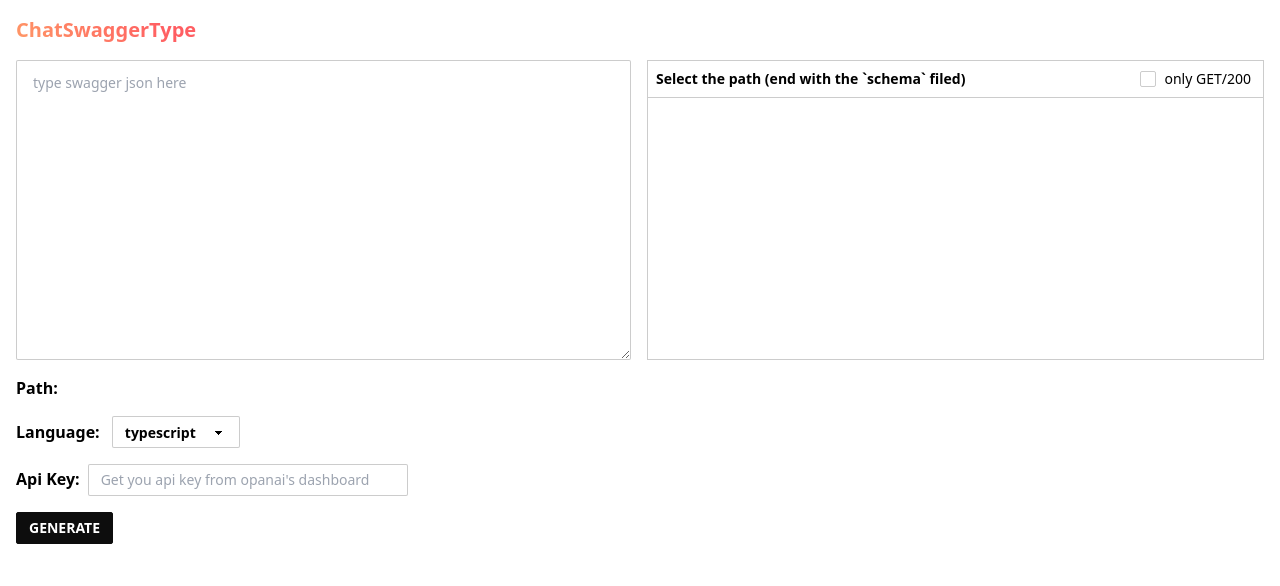
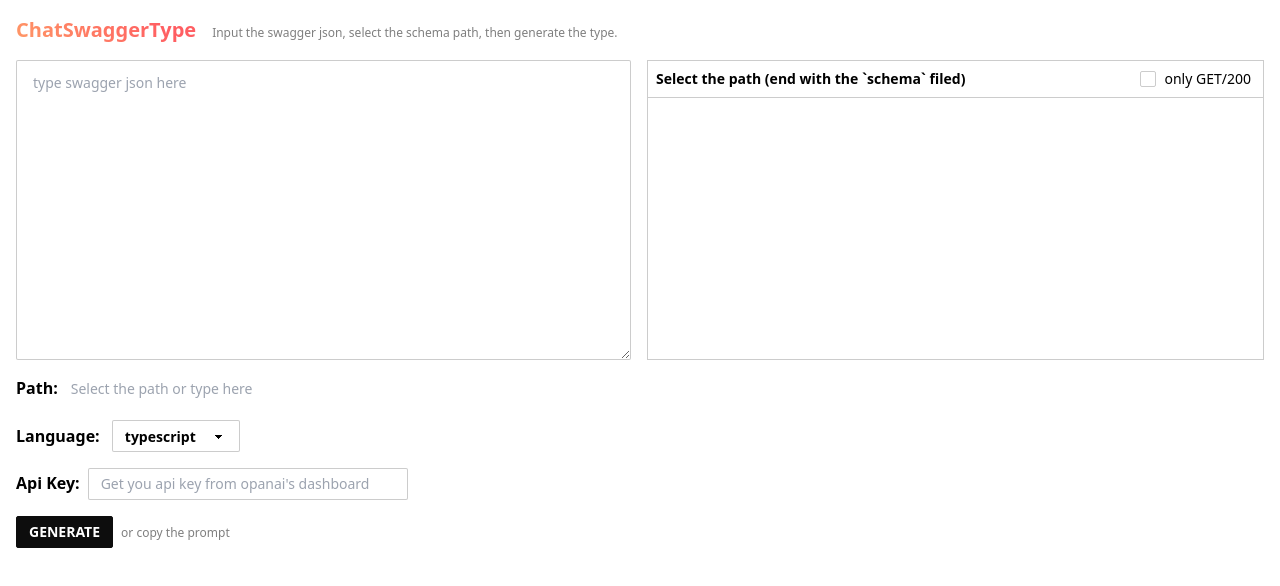
Before and after one commit to taterboom/ChatSwaggerType, a Next.js app: page / in a window 1280 px wide. Shown: the top 586 px of the page. Built offline with nearby package versions, Linux system fonts and the light colour scheme.

Commit message:
⚡️ update prompt

```diff
--- a/package.json
+++ b/package.json
@@ -13,6 +13,7 @@
     "@types/react": "18.0.29",
     "@types/react-dom": "18.0.11",
     "classnames": "^2.3.2",
+    "copy-to-clipboard": "^3.3.3",
     "daisyui": "^2.51.5",
     "eslint": "8.36.0",
     "eslint-config-next": "13.2.4",
@@ -24,6 +25,7 @@
     "react-dom": "18.2.0",
     "react-markdown": "^8.0.6",
     "react-syntax-highlighter": "^15.5.0",
+    "react-textarea-autosize": "^8.4.1",
     "typescript": "5.0.2"
   },
   "devDependencies": {
--- a/src/app/globals.css
+++ b/src/app/globals.css
@@ -43,9 +43,17 @@
   @apply space-y-4
 }
 
+.logo {
+  @apply flex gap-4 items-baseline
+}
+
 .title {
   background: -webkit-linear-gradient(45deg, #ff9966, #ff5e62 80%);
   background-clip: text;
   -webkit-text-fill-color: transparent;
   @apply inline-block text-xl font-bold
 }
+
+.tips {
+  @apply opacity-50 text-xs
+}
--- a/src/app/page.tsx
+++ b/src/app/page.tsx
@@ -1,13 +1,15 @@
 "use client"
-import React, { useEffect, useMemo, useState } from "react"
+import React, { useCallback, useEffect, useMemo, useState } from "react"
 import TreeView, { INode, flattenTree } from "react-accessible-treeview"
 import cx from "classnames"
-import { generate } from "@/utils/generate"
+import { generate, generateMessages } from "@/utils/generate"
 import ReactMarkdown from "react-markdown"
 import { Prism as SyntaxHighlighter } from "react-syntax-highlighter"
 import { vs } from "react-syntax-highlighter/dist/esm/styles/prism"
 import { CopyToClipboard } from "react-copy-to-clipboard"
+import copy from "copy-to-clipboard"
 import { CarbonCaretRight } from "@/components/icons"
+import TextareaAutosize from "react-textarea-autosize"
 
 let copiedTimeout: any
 
@@ -41,19 +43,35 @@
   return path
 }
 
-const GET200PATH = ["get", "responses", "200", "content", "application/json", "schema"]
+const GET200PATH_VARIENT_0 = ["get", "responses", "200", "content", "application/json", "schema"]
+const GET200PATH_VARIENT_1 = ["get", "responses", "200", "schema"]
 const GET200PATH_PREFIX = ["paths"]
+
+const PATH_SPLITTER = "~~~"
 
 function filterJsonOnlyGET200(json: Record<string, any>) {
   const paths = json["paths"]
   return Object.fromEntries(
     Object.keys(paths)
-      .filter((key) => {
-        return GET200PATH.reduce((result, p) => {
-          return result && result[p]
-        }, paths[key])
+      .map((key) => {
+        const path = paths[key]
+        if (
+          GET200PATH_VARIENT_0.reduce((result, p) => {
+            return result && result[p]
+          }, path)
+        ) {
+          return [key, GET200PATH_VARIENT_0.join(PATH_SPLITTER)]
+        }
+        if (
+          GET200PATH_VARIENT_1.reduce((result, p) => {
+            return result && result[p]
+          }, path)
+        ) {
+          return [key, GET200PATH_VARIENT_1.join(PATH_SPLITTER)]
+        }
+        return [key, null]
       })
-      .map((key) => [key, "placeholder"])
+      .filter((x) => x[1] !== null)
   )
 }
 
@@ -77,47 +95,69 @@
 
 function ControlledExpandedNode() {
   const [schema, setSchema] = useState<string>("")
-  // const [data, setData] = useState<null | INode[]>(null)
   const [path, setPath] = useState<Array<INode>>([])
   const [typeStr, setTypeStr] = useState("")
   const [copied, setCopied] = useState(false)
   const [onlyGet200, setOnlyGet200] = useState(false)
-  const [language, setLanguage] = useState(LANGUAGES[0])
+  const [language, setLanguage] = useLocalstorageState("chat-swagger-type-language", LANGUAGES[0])
   const [loading, setLoading] = useState(false)
   const [apikey, setApikey] = useLocalstorageState("chat-swagger-type-api-key", "")
+  const [pathStr, setPathStr] = useState("")
 
-  const data = useMemo(() => {
+  const schemaJson = useMemo(() => {
     try {
-      let schemaJson = JSON.parse(schema)
+      let json = JSON.parse(schema)
       if (onlyGet200) {
-        schemaJson = filterJsonOnlyGET200(schemaJson)
+        json = filterJsonOnlyGET200(json)
       }
-      return flattenTree({ name: "root", children: json2Tree(schemaJson) })
+      return json
     } catch {
       return null
     }
   }, [onlyGet200, schema])
 
-  const pathStr = useMemo(() => {
+  const data = useMemo(() => {
+    try {
+      return flattenTree({ name: "root", children: json2Tree(schemaJson) })
+    } catch {
+      return null
+    }
+  }, [schemaJson])
+
+  console.log(path, schemaJson)
+
+  const getPathStr = useCallback(() => {
     if (path.length === 0) return ""
     const pathArr = path.map((p) => p.name)
-    const paths = onlyGet200 ? [...GET200PATH_PREFIX, ...pathArr, ...GET200PATH] : pathArr
+    const paths = onlyGet200
+      ? [...GET200PATH_PREFIX, pathArr[0], ...schemaJson![pathArr[0]].split(PATH_SPLITTER)]
+      : pathArr
     return paths.map((n) => `["${n}"]`).join("")
-  }, [onlyGet200, path])
+  }, [onlyGet200, path, schemaJson])
 
-  const generateType = async () => {
-    console.log({ schema: schema, path: pathStr, language })
-    if (loading) return
+  useEffect(() => {
+    setPathStr(getPathStr())
+  }, [getPathStr])
+
+  const checkValid = (forceApiKey = false) => {
     if (!schema) {
       alert("Please type the swagger json")
-      return
+      return false
     }
     if (!pathStr) {
       alert("Please select the path")
-      return
+      return false
     }
-    if (!apikey) {
+    if (forceApiKey && !apikey) {
       alert("Please input you api key")
+      return false
+    }
+    return true
+  }
+
+  const generateType = async () => {
+    if (loading) return
+    if (!checkValid(true)) {
       return
     }
     setTypeStr("")
@@ -153,9 +193,25 @@
     }
   }
 
+  const copyPrompt = () => {
+    if (!checkValid()) {
+      return
+    }
+    copy(
+      generateMessages({ language, schema, path: pathStr })
+        .map((item) => item.content)
+        .join("\n")
+    )
+  }
+
   return (
     <div className="container mx-auto pb-8 py-4 px-4 space-y-4">
-      <h1 className="title">ChatSwaggerType</h1>
+      <div className="logo">
+        <h1 className="title">ChatSwaggerType</h1>
+        <h2 className="tips">
+          Input the swagger json, select the schema path, then generate the type.
+        </h2>
+      </div>
       <div className="flex gap-4 min-h-[300px]">
         <div className="flex-1">
           <textarea
@@ -176,7 +232,10 @@
                 className="checkbox checkbox-xs"
                 type="checkbox"
                 checked={onlyGet200}
-                onChange={(e) => setOnlyGet200(e.target.checked)}
+                onChange={(e) => {
+                  setPath([])
+                  setOnlyGet200(e.target.checked)
+                }}
               />
               <span className="label-text">only GET/200</span>
             </label>
@@ -186,7 +245,7 @@
               className="px-2 py-1"
               data={data}
               aria-label="Controlled expanded node tree"
-              defaultExpandedIds={[1]}
+              // defaultExpandedIds={[1]}
               onExpand={console.log}
               onSelect={(...args) => console.log(args)}
               nodeRenderer={({
@@ -221,8 +280,16 @@
           )}
         </div>
       </div>
-      <div className="space-x-2">
-        <strong>Path: </strong> {pathStr}
+      <div className="flex space-x-2">
+        <strong>Path: </strong>{" "}
+        <TextareaAutosize
+          className="flex-1 textarea textarea-ghost py-0 px-1 align-top min-h-6 resize-none -mt-0.5"
+          placeholder="Select the path or type here"
+          value={pathStr}
+          onChange={(e) => {
+            setPathStr(e.target.value)
+          }}
+        ></TextareaAutosize>
       </div>
       <div className="space-x-2">
         <strong>Language: </strong>
@@ -247,8 +314,17 @@
         />
       </div>
       <button className={cx("btn btn-sm btn-primary", loading && "loading")} onClick={generateType}>
-        generate
+        Generate
       </button>
+      <span className="text-xs ml-2">
+        <span className="opacity-50">or </span>
+        <span
+          className="cursor-pointer opacity-50 transition-opacity hover:opacity-100"
+          onClick={copyPrompt}
+        >
+          copy the prompt
+        </span>
+      </span>
       {typeStr ? (
         <section className="response">
           <ReactMarkdown
--- a/src/utils/generate.ts
+++ b/src/utils/generate.ts
@@ -10,6 +10,19 @@
   onFinish: (reason: string) => void
 }
 
+export function generateMessages(query: Pick<QueryConfig, "schema" | "language" | "path">) {
+  return [
+    {
+      role: "user",
+      content: `This is a swagger schema json. ${query.schema}`,
+    },
+    {
+      role: "user",
+      content: `generate ${query.language} definition at path "${query.path}" in the swagger schema json, note that some \`number\` types are \`enum\`. The result should be placed in a code block in markdown format. Do not generate definition at other paths.`,
+    },
+  ]
+}
+
 export async function generate(query: QueryConfig, apiKey: string) {
   const body: Record<string, any> = {
     model: "gpt-3.5-turbo",
@@ -19,16 +32,7 @@
     // frequency_penalty: 1,
     // presence_penalty: 1,
     stream: true,
-    messages: [
-      {
-        role: "user",
-        content: `This is a swagger schema json. ${query.schema}`,
-      },
-      {
-        role: "user",
-        content: `generate ${query.language} definition at path "${query.path}", note that some \`number\` types are \`enum\`.`,
-      },
-    ],
+    messages: generateMessages(query),
   }
 
   const headers: Record<string, string> = {
```
Also changed, not shown: 1 other file (tests, documents, lock files or other folders).
